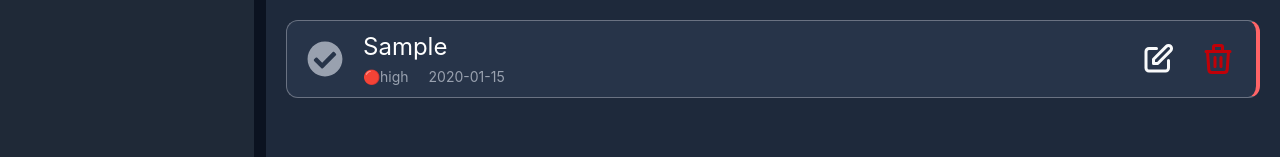
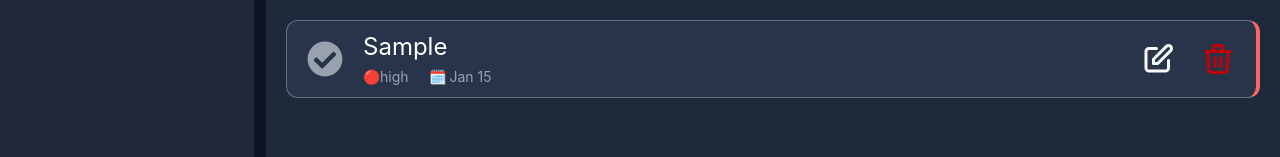
Before and after one commit to Mr-Krish-KS-0805/web-dev-learning-journey, a React (Vite) app in the folder WEB DEVELOPMENT/PROJECTS/React Projects/TodoApp/: page / in a window 1280 px wide. Both pictures are taken after typing "Sample", "2020-01-15" into the empty fields and a click on the button "Add". Shown: the part 336-493 px from the top of the page. Built offline with nearby package versions, Linux system fonts and the light colour scheme.

Commit message:
improve date format

```diff
--- a/WEB DEVELOPMENT/PROJECTS/React Projects/TodoApp/src/App.jsx
+++ b/WEB DEVELOPMENT/PROJECTS/React Projects/TodoApp/src/App.jsx
@@ -225,6 +225,13 @@ function App() {
     setToastType(type)
   }
 
+  const formatDate = (date) =>{
+    return new Date(date).toLocaleDateString("en-US", {
+      month: "short",
+      day: "numeric"
+    })
+  }
+
 
   return (
     <>
@@ -266,6 +273,7 @@ function App() {
           getpriority={getpriority}
           inputDate={inputDate}
           setinputDate={setinputDate}
+          formatDate={formatDate}
 
         />
       </div>
--- a/WEB DEVELOPMENT/PROJECTS/React Projects/TodoApp/src/layouts/DesktopLayout.jsx
+++ b/WEB DEVELOPMENT/PROJECTS/React Projects/TodoApp/src/layouts/DesktopLayout.jsx
@@ -7,7 +7,7 @@ import { FaRegClock } from "react-icons/fa";
 import { FaCheckCircle } from "react-icons/fa";
 import { HiOutlineTrash, HiOutlinePencilAlt, HiOutlineX } from "react-icons/hi"
 
-const DesktopLayout = ({ filter, setinputDate, inputDate, setfilter, setpriority, priority, getActiveClass, getpriority, search, setsearch, setshowSearch, showSearch, todos, completedTodo, pendingTodo, handleKeyDown, handleChange, input, addTodo, clearCompleted, handleDeleteClick2, list, highlightText, toggleComplete, handleEdit, handleDeleteClick, TopToast, setToastMessage, ToastType, ToastMessage, ModalTypes, setModalTypes, cancelDelete, confirmDelete, cancelDeleteAll, confirmDeleteAll }) => {
+const DesktopLayout = ({ filter,formatDate, setinputDate, inputDate, setfilter, setpriority, priority, getActiveClass, getpriority, search, setsearch, setshowSearch, showSearch, todos, completedTodo, pendingTodo, handleKeyDown, handleChange, input, addTodo, clearCompleted, handleDeleteClick2, list, highlightText, toggleComplete, handleEdit, handleDeleteClick, TopToast, setToastMessage, ToastType, ToastMessage, ModalTypes, setModalTypes, cancelDelete, confirmDelete, cancelDeleteAll, confirmDeleteAll }) => {
     return (
         <>
             <div className="min-h-screen min-w-screen bg-[#0b1220] flex flex-row gap-3 relative overflow-hidden">
@@ -99,7 +99,7 @@ const DesktopLayout = ({ filter, setinputDate, inputDate, setfilter, setpriority
                                         <h2 className='text-white mb-1 text-2xl'>{highlightText(t.text)}</h2>
                                         <div className='flex flex-row gap-5 text-sm text-gray-400'>
                                             <p>{t.priority === "high" ? "🔴" : t.priority === "medium" ? "🟡" : t.priority === "low" ? "🟢" : ""}{t.priority}</p>
-                                            <p>{t.date}</p>
+                                            <p>🗓️ {formatDate(t.date)}</p>
                                         </div>
                                     </div>
                                 </div>
```
